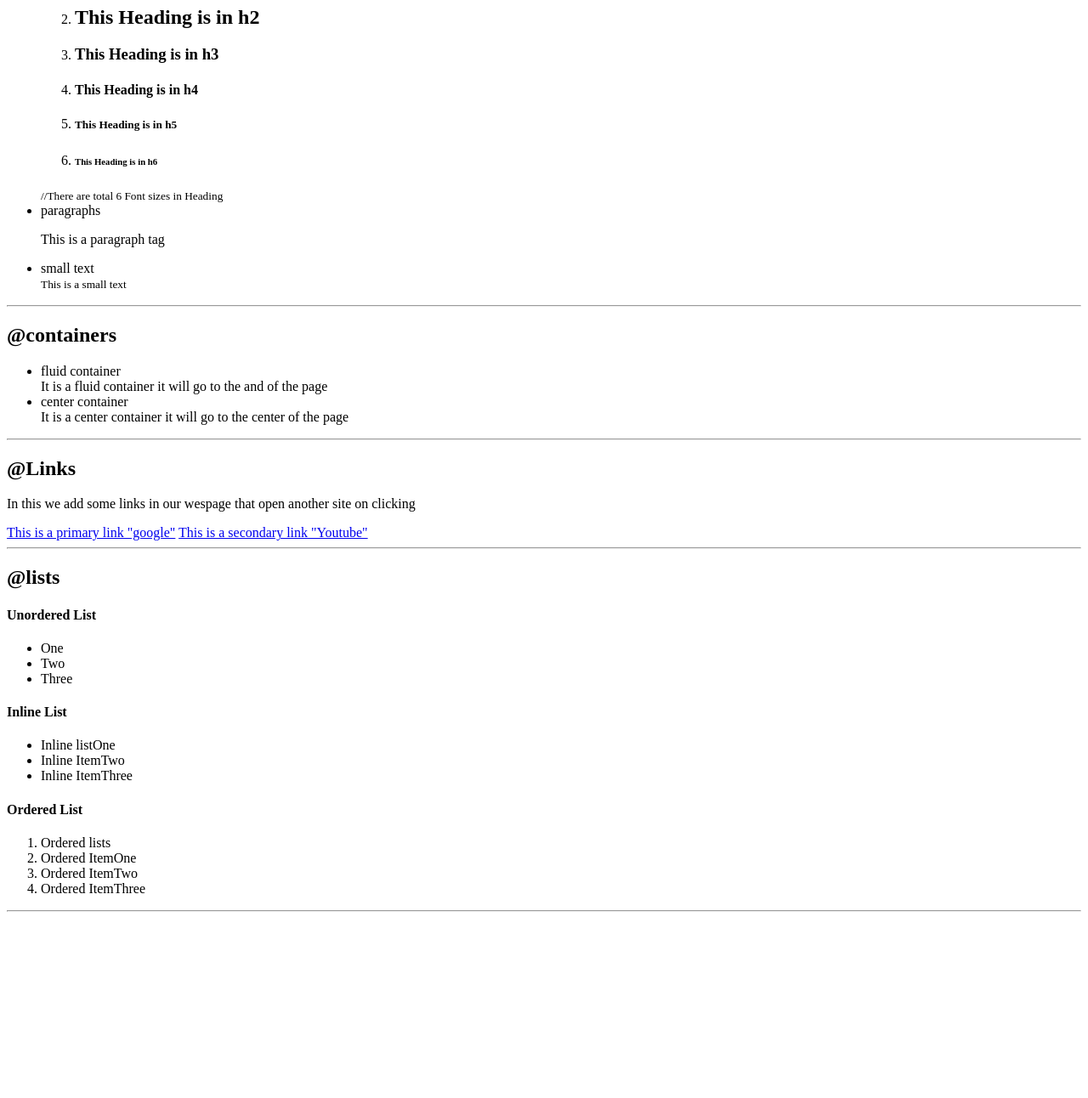
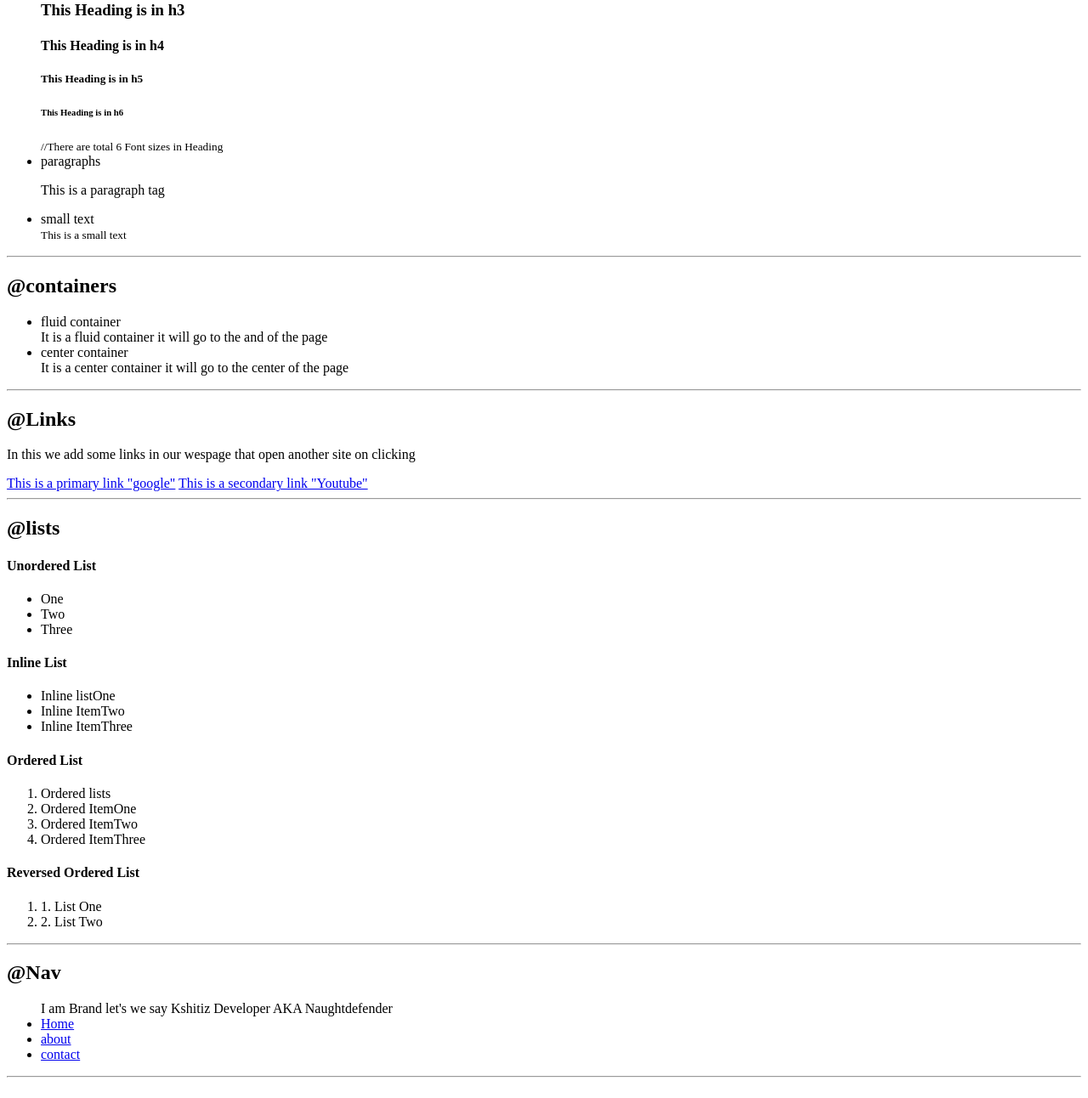
Before and after one commit to Naughtdefender/My-First-Portfolio, a plain HTML site: page index.html in a window 1280 px wide. Shown: the part 292-1584 px from the top of the page at 85% size. Drawn offline with Linux system fonts and the light colour scheme.

Commit message:
Some more data added and maked some changes

```diff
--- a/index.html
+++ b/index.html
@@ -7,54 +7,53 @@
   </head>
   <body>
     <header>
-
       <h1>Components of Library</h1>
-    <hr>
+      <hr />
     </header>
     <h2>@Typography</h2>
-    <p>Typography is the art and technique of arranging type to make written language legible, readable, and appealing when displayed. The arrangement of type involves selecting typefaces, point sizes, line lengths, line-spacing (leading), and letter-spacing (tracking), and adjusting the space between pairs of letters (kerning).</p>
-
 
     <ul>
-      <li>headings</li>
-      <ol><li><h1>This Heading is in h1</h1>
-        <li><h2>This Heading is in h2</h2></li>
-        <li><h3>This Heading is in h3</h3></li>
-    <li><h4>This Heading is in h4</h4></li>
-<li><h5>This Heading is in h5</h5></li>
-<li><h6>This Heading is in h6</h6></li>
-      </li>
-      </ol>
+      <li>Headings</li>
+      <h1>This Heading is in h1</h1>
+      <h2>This Heading is in h2</h2>
+      <h3>This Heading is in h3</h3>
+      <h4>This Heading is in h4</h4>
+      <h5>This Heading is in h5</h5>
+      <h6>This Heading is in h6</h6>
+
       <small>//There are total 6 Font sizes in Heading</small>
+
       <li>paragraphs</li>
+
       <p>This is a paragraph tag</p>
+
       <li>small text</li>
       <small>This is a small text</small>
     </ul>
-    <hr>
+    <hr />
     <h2>@containers</h2>
-
 
     <ul>
       <li>fluid container</li>
       <div>It is a fluid container it will go to the and of the page</div>
       <li>center container</li>
       <div>It is a center container it will go to the center of the page</div>
-
     </ul>
-    <hr>
+    <hr />
     <h2>@Links</h2>
 
-    <p>In this we add some links in our wespage that open another site on clicking</p>
+    <p>
+      In this we add some links in our wespage that open another site on
+      clicking
+    </p>
 
     <a href="https://www.google.com">This is a primary link "google"</a>
     <a href="https://www.youtube.com">This is a secondary link "Youtube"</a>
 
     <!-- This is inline element when it not take a full row, the other is block element that take a full row. For example <h1> <header> etc. -->
 
-
-     <br>
-     <hr>
+    <br />
+    <hr />
     <h2>@lists</h2>
 
     <h4>Unordered List</h4>
@@ -76,8 +75,24 @@
       <li>Ordered ItemTwo</li>
       <li>Ordered ItemThree</li>
     </ol>
-<hr>
+    <h4>Reversed Ordered List</h4>
+    <ol>
+      <li>1. List One</li>
+      <li>2. List Two</li>
+    </ol>
+    <hr />
 
-<div style="height: 30vh;"></div>
+    <h2>@Nav</h2>
+    <nav>
+      <ul>
+        <div>I am Brand let's we say Kshitiz Developer AKA Naughtdefender</div>
+        <li><a href="/">Home</a></li>
+        <li><a href="/">about</a></li>
+        <li><a href=" /">contact</a></li>
+      </ul>
+    </nav>
+    <hr />
+
+    <div style="height: 30vh"></div>
   </body>
 </html>
```
Lines whose indentation alone changed are shown as unchanged.
